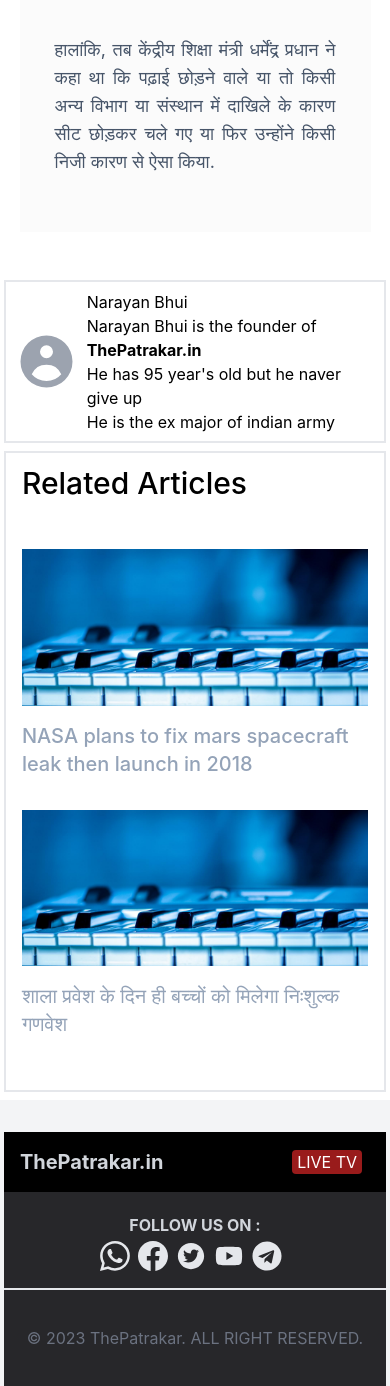
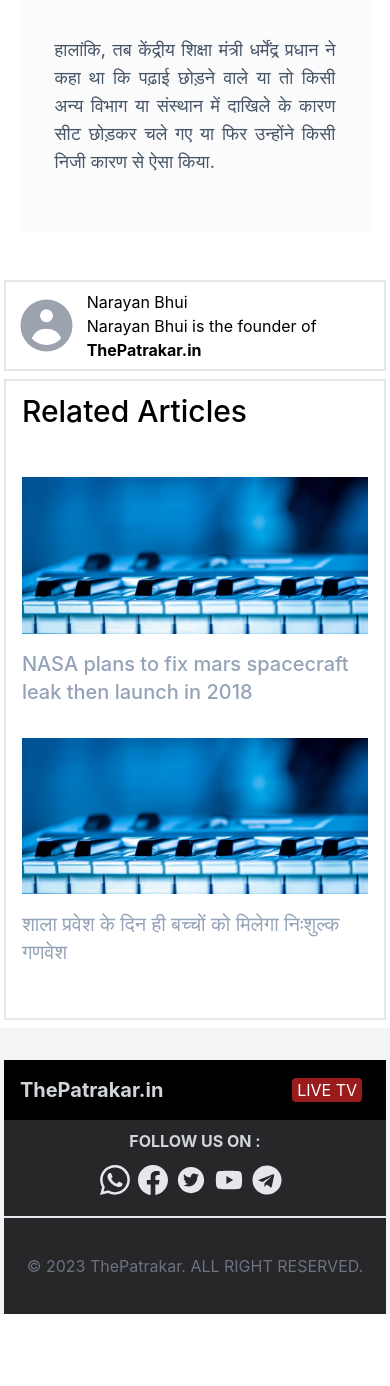
Before and after one commit to AmanPatel2003/ThePatrakar1, a React (Create React App) app: page /news in a window 390 px wide. Shown: the part 2095-3481 px from the top of the page. After the commit the page ends 3409 px from the top, so only its background shows below. Built offline with nearby package versions, Linux system fonts and the light colour scheme.

Commit message:
fourth commit

```diff
--- a/src/component/Footer.js
+++ b/src/component/Footer.js
@@ -19,8 +19,8 @@ export const Footer = () => {
           </button>
         </section>
         <section className="flex justify-center items-center xs:flex-col xs:py-[2%]  xs:justify-center h-24">
-          <h1 className="font-bold  text-gray-300 xs:py-1">FOLLOW US ON :</h1>
-          <div className="flex xs:mr-[2%]">
+          <h1 className="font-bold  text-gray-300 xs:pb-3 ">FOLLOW US ON :</h1>
+          <div className="flex xs:mr-[2%] xs:pb-3">
             <BsWhatsapp size={30} className="xs:mx-1 mx-3 text-gray-200" />
             <BsFacebook size={30} className="xs:mx-1 mx-3 text-gray-200" />
             <AiFillTwitterCircle
--- a/src/component/Navebar.js
+++ b/src/component/Navebar.js
@@ -55,7 +55,7 @@ const handeleMenu =()=>{
             </div>
           </div> */}
           {/* hamburger button */}
-          <div className="mr-2 flex md:hidden ">
+          <div className="mr-2 flex  ">
             <button
               className="inline-flex items-center justify-centerp-2 text-gray-700 hover:text-white hover:bg-gray-700 "
               type="button"
@@ -69,8 +69,8 @@ const handeleMenu =()=>{
       </div>
       {/* mobile menu */}
       {open ? (
-        <div className="md:hidden ">
-          <div className=" ox-2 pt-2 pb-3 space-y-1 sm:px-3 ">
+        <div className=" ">
+          <div className=" ox-2 pt-2 pb-3 space-y-1  pl-[48%] ">
             {navlinks.map((link, index) => (
               <a
                 key={index}
--- a/src/component/News_Page.js
+++ b/src/component/News_Page.js
@@ -133,10 +133,10 @@ export const News_Page = () => {
             <p className="ml-2 ">
               Narayan Bhui is the founder of <b>ThePatrakar.in</b>
             </p>
-            <p className="ml-2 ">
+            <p className="ml-2 xs:hidden hidden ">
               He has 95 year's old but he naver give up
             </p>
-            <p className="ml-2 ">
+            <p className="ml-2  xs:hidden sm:hidden">
               He is the ex major of indian army
             </p>
           </div>
```
